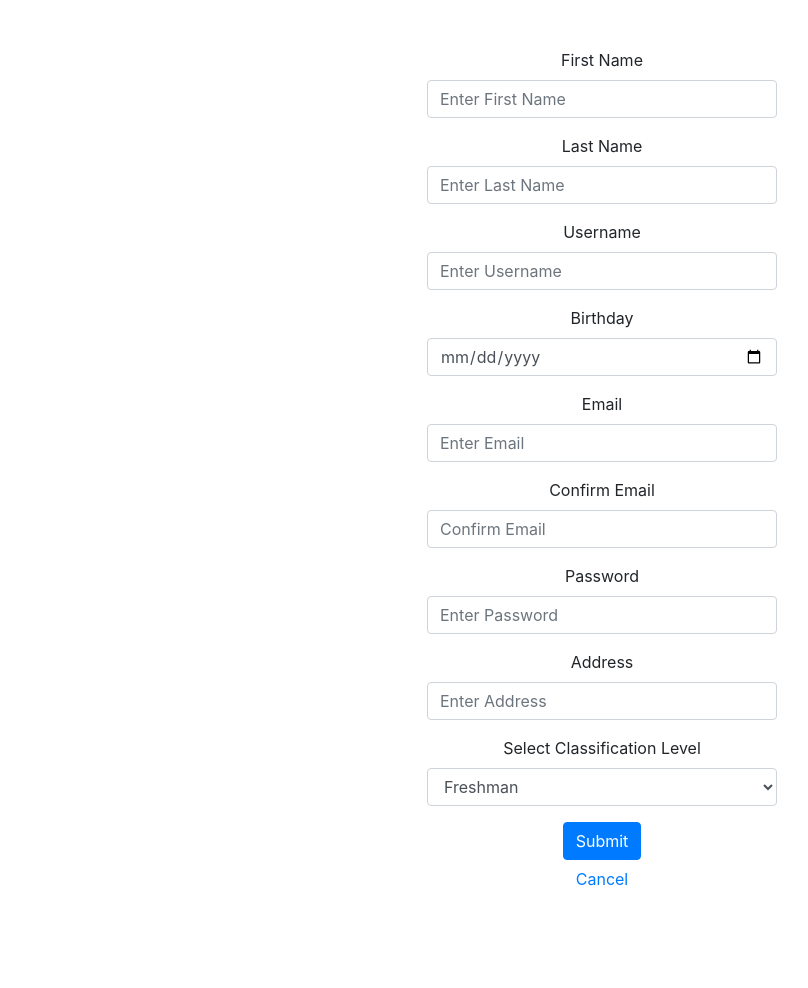
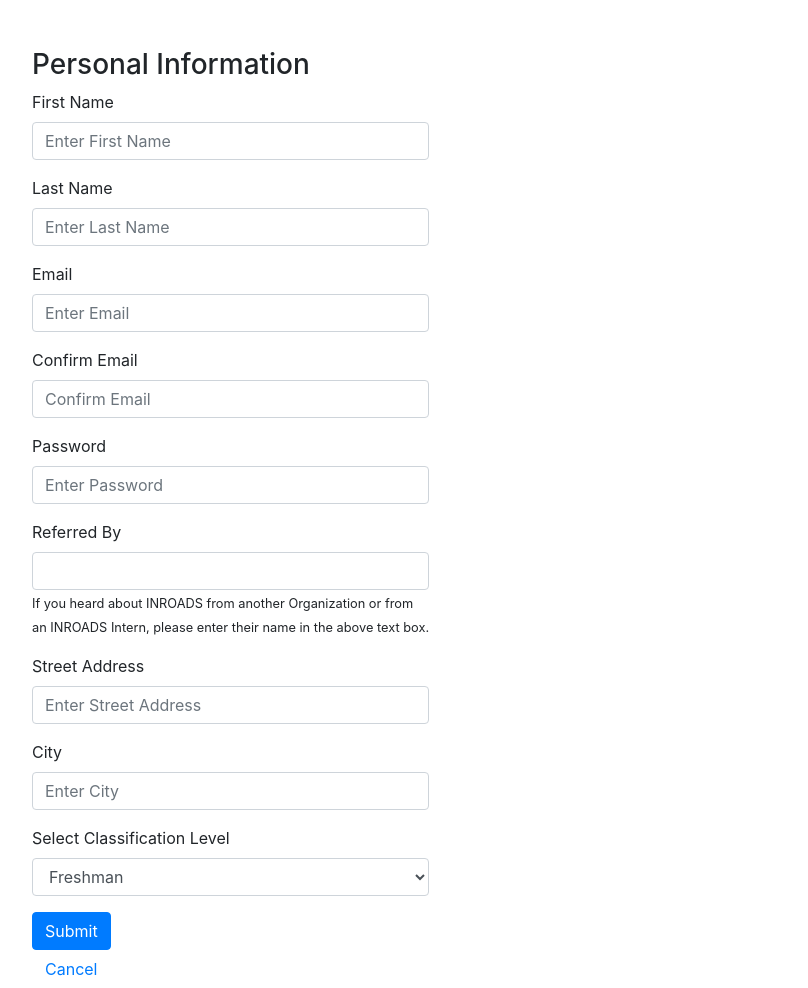
Before and after one commit to Columbus19/team-3, a plain HTML site: page Views/student_register.html in a window 1280 px wide. Shown: the whole page, without its empty margins (38-846 px from the left). Before the commit the page ends 898 px from the top, so only its background shows below. Drawn offline with nearby package versions, Linux system fonts and the light colour scheme.

Commit message:
Updated register

```diff
--- a/Views/student_register.html
+++ b/Views/student_register.html
@@ -8,11 +8,9 @@
     <div class="container">
         <br>
         <br>
-        <div class="row justify-content-md-center">
-            <div class="col-md-4 col-md-offset-4">
-                <form method="POST" action="">
-                  <div class="text-center">
-
+        <div class="row">
+          <div class="column">
+            <h3>Personal Information</h3>
               <div class="form-group">
                   <label for="firstname">First Name</label>
                   <input type="text" class="form-control" name="firstname" required placeholder="Enter First Name">
@@ -20,14 +18,6 @@
                 <div class="form-group">
                   <label for="lastname">Last Name</label>
                   <input type="text" class="form-control"  name="lastname" required placeholder="Enter Last Name">
-                        </div>
-                        <div class="form-group">
-                          <label for="username">Username</label>
-                          <input type="text" class="form-control"  name="username" required placeholder="Enter Username">
-                        </div>
-                        <div class="form-group">
-                          <label for="birthday">Birthday</label>
-                          <input type="date" class="form-control" name="birthday" required placeholder="Enter Birthday">
                 </div>
                 <div class="form-group">
                   <label for="email">Email</label>
@@ -42,8 +32,21 @@
                   <input type="password" class="form-control" name="password" required placeholder="Enter Password">
                 </div>
                 <div class="form-group">
-                          <label for="address">Address</label>
-                          <input type="text" class="form-control" name="address" required placeholder="Enter Address">
+                    <label for="referred by">Referred By</label>
+                    <input type="text" class="form-control"  name="referred by">
+                    <small>If you heard about INROADS from another Organization or from <br>
+                      an INROADS Intern, please enter their name in the above text box.</small>
+                  </div>
+            <div class="column">
+                <form method="POST" action="">
+                  <div class="text-center"></div>
+                        <div class="form-group">
+                          <label for="street address"> Street Address</label>
+                          <input type="text" class="form-control" name="street  address" required placeholder="Enter Street Address">
+                        </div>
+                        <div class="form-group">
+                            <label for="city">City</label>
+                            <input type="text" class="form-control" name="city" required placeholder="Enter City">
                           </div>
                         <div class="form-group">
                             <label for="level">Select Classification Level</label>
```
Lines whose indentation alone changed are shown as unchanged.
